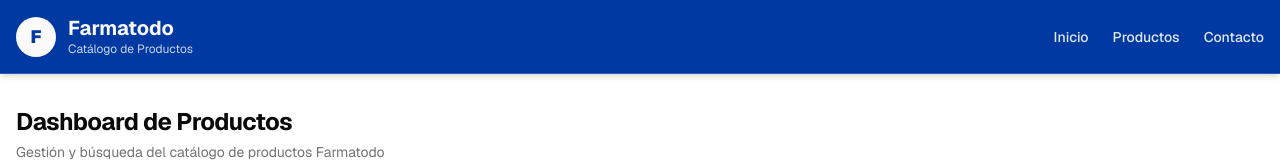
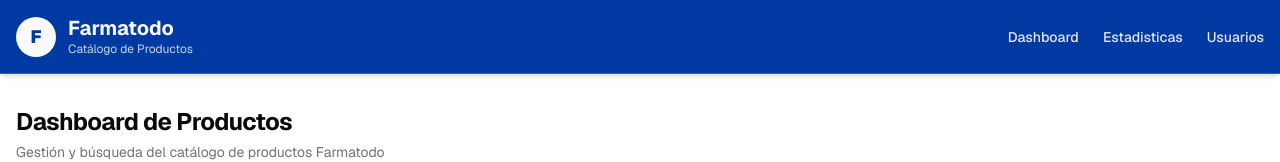
Before and after one commit to sp-farmatodo/farmatodo-github, a Next.js app: page / in a window 1280 px wide. Shown: the top 162 px of the page. Built offline with nearby package versions, Linux system fonts and the light colour scheme.

Commit message:
fix(navbar): :bug: update navbar items

```diff
--- a/src/components/navbar.tsx
+++ b/src/components/navbar.tsx
@@ -15,13 +15,13 @@ export function Navbar() {
         </div>
         <nav className="hidden sm:flex items-center gap-6 text-sm font-medium">
           <a href="#" className="opacity-90 hover:opacity-100 transition-opacity">
-            Inicio
+            Dashboard
           </a>
           <a href="#" className="opacity-90 hover:opacity-100 transition-opacity">
-            Productos
+            Estadisticas
           </a>
           <a href="#" className="opacity-90 hover:opacity-100 transition-opacity">
-            Contacto
+            Usuarios
           </a>
         </nav>
       </div>
```
